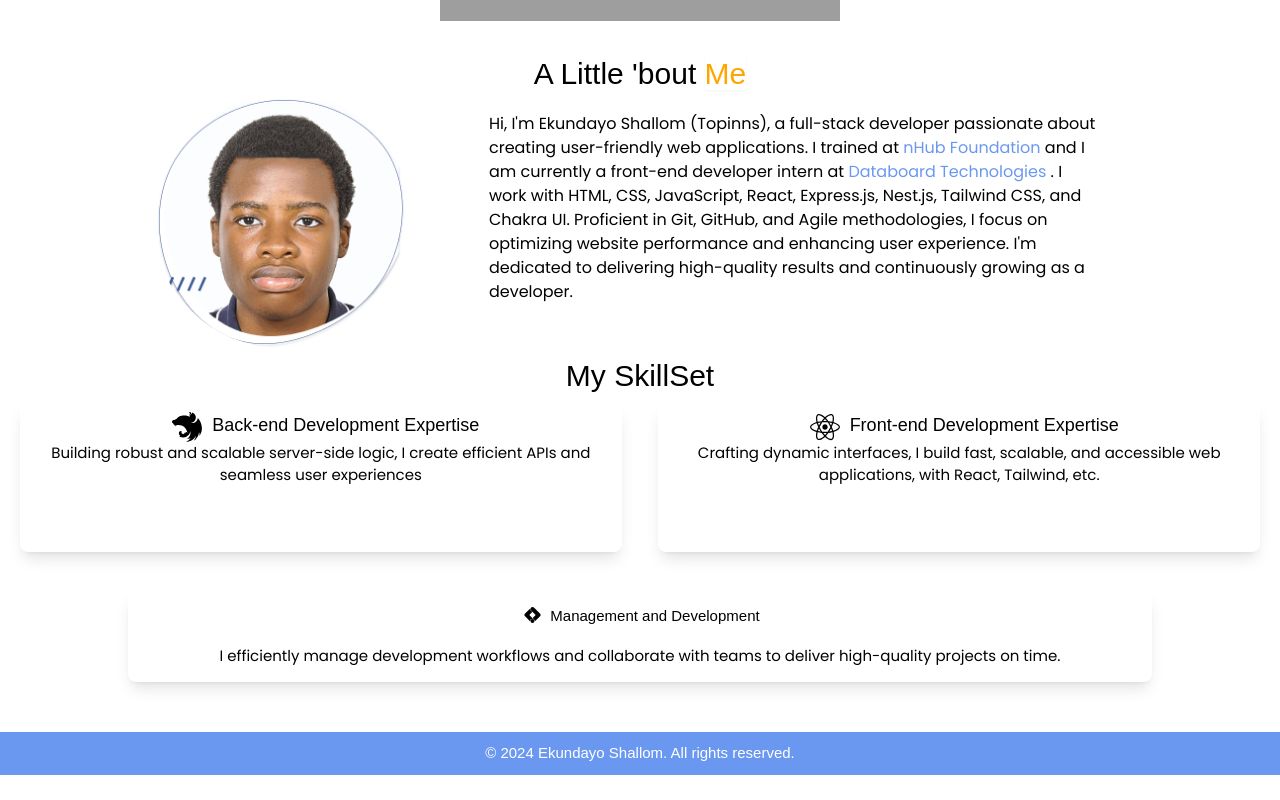
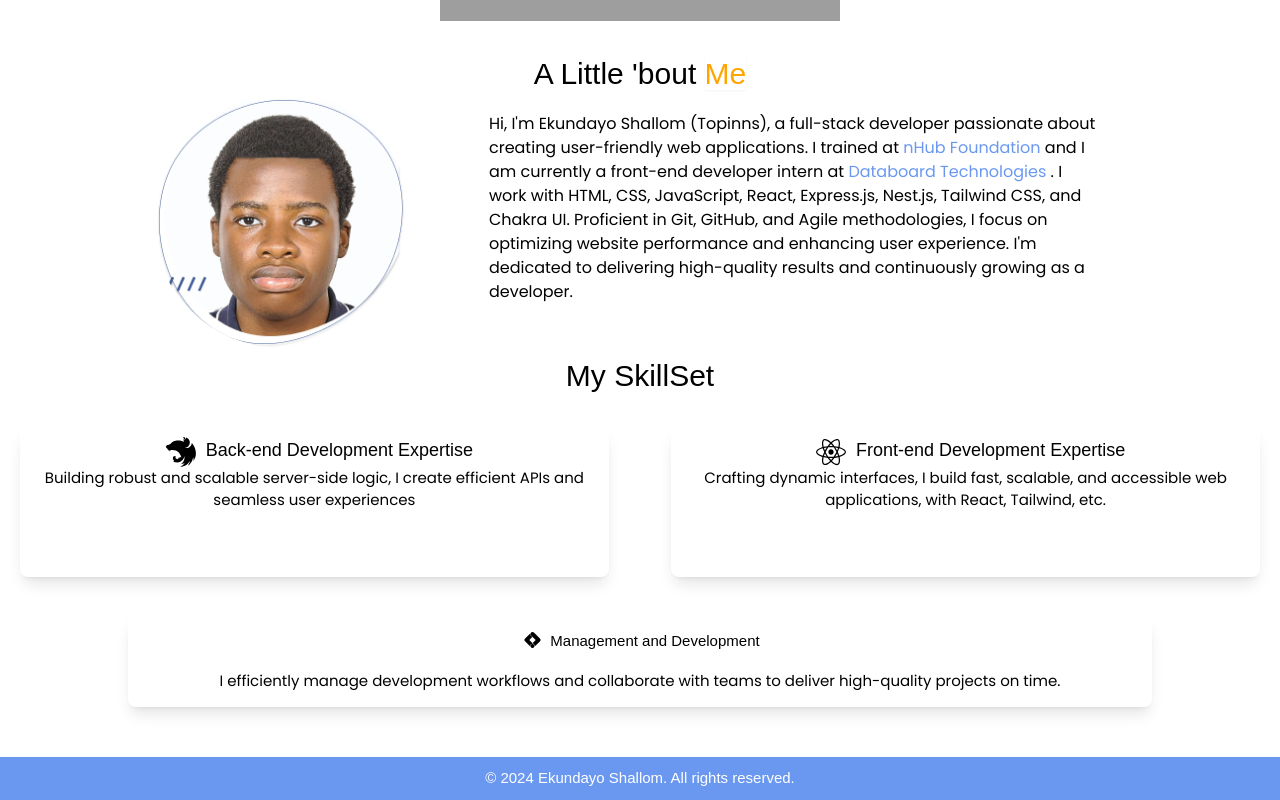
Before and after one commit to tosxin-456/Topinns_, a React (Vite) app: page / in a window 1280 px wide. Shown: the part 1541-2341 px from the top of the page. Before the commit the page ends 2316 px from the top, so only its background shows below. Built offline with nearby package versions, Linux system fonts and the light colour scheme; grey boxes are pictures that could not be loaded; a web font is replaced by a local one.

Commit message:
spaced the skillset

```diff
--- a/src/components/skillset.tsx
+++ b/src/components/skillset.tsx
@@ -18,11 +18,12 @@ function Skillset({isLightMode}:SkillsProps) {
         <Text className='text-3xl'>My SkillSet</Text>
       <Flex>
         <Box
-        width={'47%'}
+        width={'46%'}
         marginRight={'auto'}
         marginLeft={'20px'}
+        marginTop={'25px'}
         // className='shadow-lg p-[10px] rounded-lg'
-        className={`${isLightMode ?'bg-[white] text-black shadow-lg p-[10px] rounded-lg' :'bg-[#191A26] text-white p-[15px]  rounded-lg'}`}
+        className={`${isLightMode ?'bg-[white] text-black shadow-lg p-[10px] rounded-lg' :'bg-[#191A26] text-white p-[10px] shadow-lg rounded-lg'}`}
         >
         <Box
         margin={'auto'}
@@ -39,12 +40,13 @@ function Skillset({isLightMode}:SkillsProps) {
         </Text>
         </Box>
         <Box
-        width={'47%'}
+        width={'46%'}
         marginLeft={'auto'}
         marginRight={'20px'}
         height={'150px'}
+        marginTop={'25px'}
         // className='shadow-lg p-[10px] rounded-lg'
-        className={`${isLightMode ?'bg-[white] text-black shadow-lg p-[10px] rounded-lg' :'bg-[#191A26] text-white p-[15px]  rounded-lg'}`}
+        className={`${isLightMode ?'bg-[white] text-black shadow-lg p-[10px] rounded-lg' :'bg-[#191A26] text-white p-[10px] shadow-lg  rounded-lg'}`}
         >
             <Box
             margin={'auto'}
```
